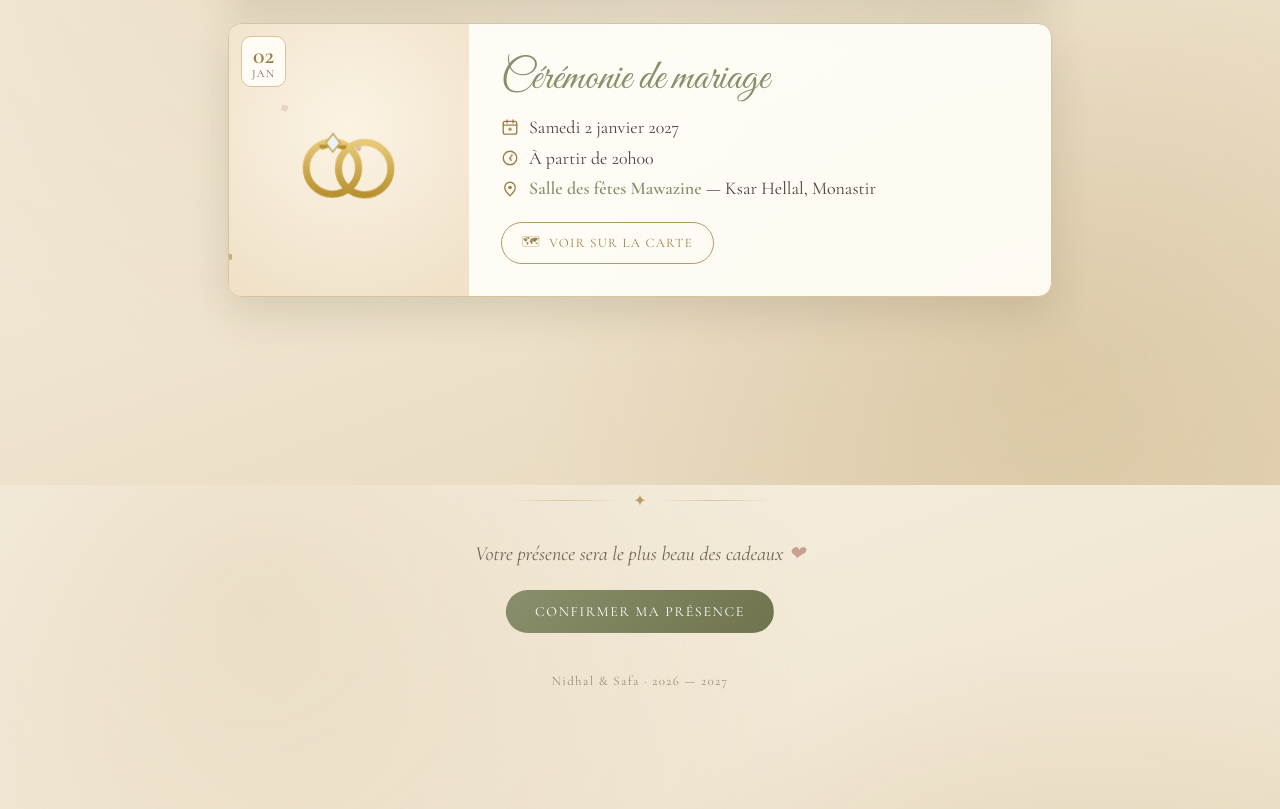
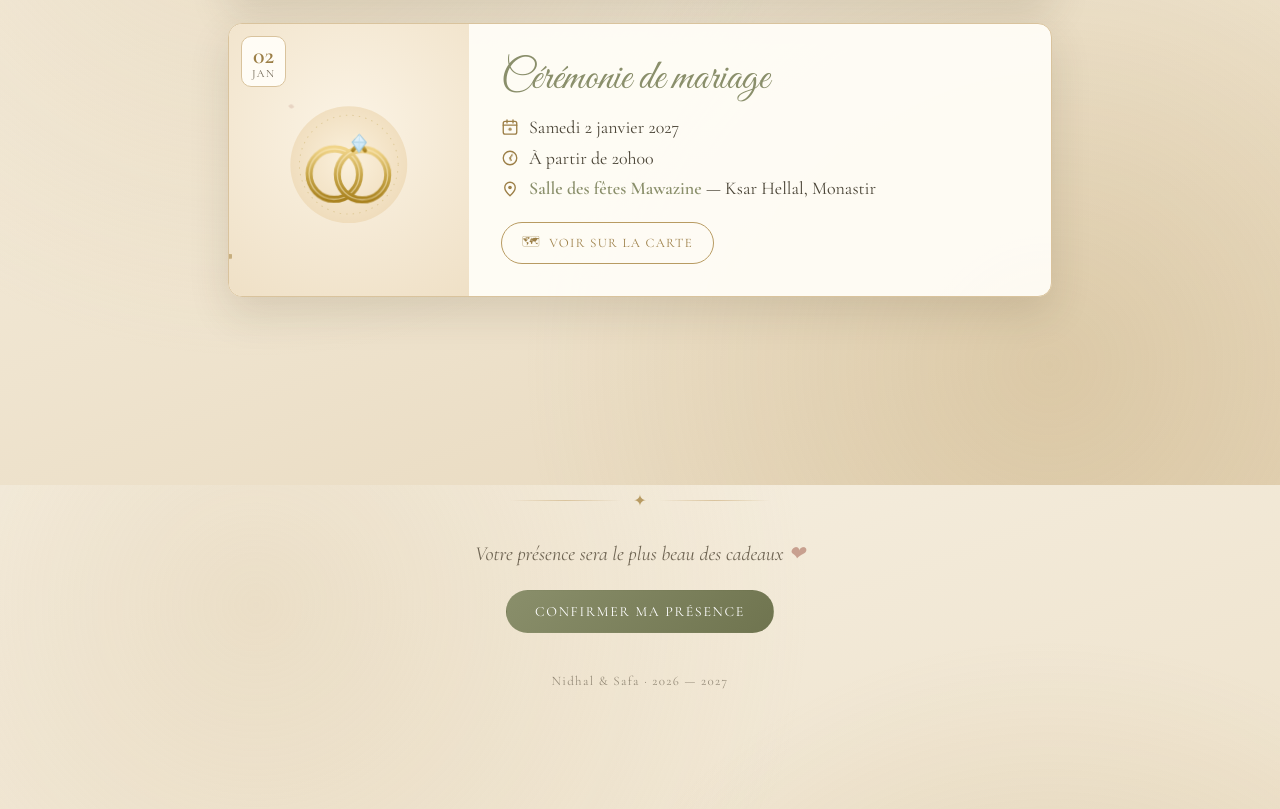
Before and after one commit to NidhalAK/wedding, a plain HTML site: page index.html in a window 1280 px wide. Shown: the part 4315-5124 px from the top of the page. Drawn offline with nearby package versions, Linux system fonts and the light colour scheme; a web font is replaced by a local one.

Commit message:
style: refresh wedding-rings illustration to match Acte & Henne scenes

```diff
--- a/index.html
+++ b/index.html
@@ -796,21 +796,37 @@
             <div class="ev-anim">
               <svg viewBox="0 0 200 150" aria-hidden="true">
                 <defs>
+                  <radialGradient id="ringsBg" cx="50%" cy="46%" r="60%">
+                    <stop offset="0" stop-color="#fbf1dd"/><stop offset="1" stop-color="#eedab8"/>
+                  </radialGradient>
                   <linearGradient id="goldR" x1="0" y1="0" x2="0" y2="1">
-                    <stop offset="0" stop-color="#e7c977"/><stop offset="1" stop-color="#b8912f"/>
+                    <stop offset="0" stop-color="#f0d489"/><stop offset="0.5" stop-color="#c9a84c"/><stop offset="1" stop-color="#a9821f"/>
+                  </linearGradient>
+                  <linearGradient id="gemG" x1="0" y1="0" x2="0" y2="1">
+                    <stop offset="0" stop-color="#eaf6ff"/><stop offset="1" stop-color="#bfe0f2"/>
                   </linearGradient>
                 </defs>
-                <g class="ev-conf" style="animation-duration:3.2s" fill="#c8a08f"><rect x="40" y="24" width="6" height="6" rx="1"/></g>
-                <g class="ev-conf" style="animation-duration:2.6s; animation-delay:.4s" fill="#b89b62"><rect x="150" y="20" width="6" height="6" rx="1"/></g>
-                <g class="ev-conf" style="animation-duration:3.6s; animation-delay:.9s" fill="#8a8f6b"><rect x="96" y="16" width="6" height="6" rx="1"/></g>
-                <g class="ev-conf" style="animation-duration:3s; animation-delay:1.3s" fill="#d0a56a"><rect x="66" y="18" width="5" height="5" rx="1"/></g>
-                <g class="ev-conf" style="animation-duration:2.8s; animation-delay:.7s" fill="#c8a08f"><rect x="126" y="22" width="5" height="5" rx="1"/></g>
+                <circle cx="100" cy="80" r="58" fill="url(#ringsBg)"/>
+                <circle cx="100" cy="80" r="49" fill="none" stroke="#e0cc9c" stroke-width="1" stroke-dasharray="1.5 5"/>
+                <g class="ev-conf" style="animation-duration:3.2s" fill="#c8a08f"><path d="M46 24 q3 -4 6 0 q-3 4 -6 0 z"/></g>
+                <g class="ev-conf" style="animation-duration:2.6s; animation-delay:.4s" fill="#b89b62"><rect x="150" y="20" width="5" height="5" rx="1"/></g>
+                <g class="ev-conf" style="animation-duration:3.6s; animation-delay:.9s" fill="#8a8f6b"><path d="M95 14 q3 -4 6 0 q-3 4 -6 0 z"/></g>
+                <g class="ev-conf" style="animation-duration:3s; animation-delay:1.3s" fill="#d0a56a"><rect x="66" y="16" width="4" height="4" rx="1"/></g>
+                <g class="ev-conf" style="animation-duration:2.8s; animation-delay:.7s" fill="#c8a08f"><path d="M124 20 q3 -4 6 0 q-3 4 -6 0 z"/></g>
                 <g class="ev-rings">
-                  <circle cx="84" cy="86" r="26" fill="none" stroke="url(#goldR)" stroke-width="7"/>
-                  <circle cx="116" cy="86" r="26" fill="none" stroke="url(#goldR)" stroke-width="7"/>
-                  <path d="M74 64 A26 26 0 0 1 94 64" fill="none" stroke="url(#goldR)" stroke-width="7" stroke-linecap="round"/>
-                  <path d="M84 52 l7 9 -7 9 -7 -9 z" fill="#eaf4ff" stroke="#c9a84c" stroke-width="1.5"/>
-                  <path class="ev-spark" d="M84 40 l1.4 4 4 1.4 -4 1.4 -1.4 4 -1.4 -4 -4 -1.4 4 -1.4 z" fill="#fff6d8"/>
+                  <circle cx="86" cy="92" r="25" fill="none" stroke="url(#goldR)" stroke-width="7"/>
+                  <circle cx="86" cy="92" r="25" fill="none" stroke="#fff3cf" stroke-width="1.3" opacity="0.55"/>
+                  <circle cx="114" cy="92" r="25" fill="none" stroke="url(#goldR)" stroke-width="7"/>
+                  <circle cx="114" cy="92" r="25" fill="none" stroke="#fff3cf" stroke-width="1.3" opacity="0.55"/>
+                  <path d="M104 68 l6 -8 6 8" fill="none" stroke="url(#goldR)" stroke-width="4" stroke-linecap="round" stroke-linejoin="round"/>
+                  <path d="M110 52 l7 8 -7 10 -7 -10 z" fill="url(#gemG)" stroke="#9cc7de" stroke-width="1" stroke-linejoin="round"/>
+                  <path d="M103 60 h14" stroke="#9cc7de" stroke-width="0.8" fill="none"/>
+                  <path d="M110 52 v18" stroke="#bfe0f2" stroke-width="0.8" fill="none"/>
+                  <path class="ev-spark" d="M110 40 l1.6 4.5 4.5 1.6 -4.5 1.6 -1.6 4.5 -1.6 -4.5 -4.5 -1.6 4.5 -1.6 z" fill="#fff6d8"/>
+                </g>
+                <g class="ev-spark2" fill="#c9a84c">
+                  <path d="M44 98 l1.6 5 5 1.6 -5 1.6 -1.6 5 -1.6 -5 -5 -1.6 5 -1.6 z"/>
+                  <circle cx="150" cy="106" r="2.2"/>
                 </g>
               </svg>
             </div>
```
